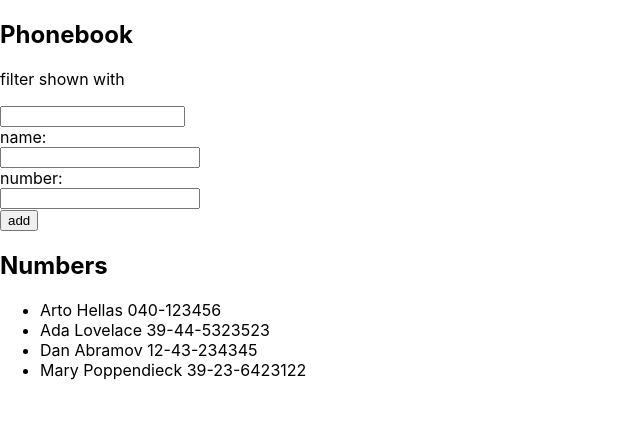
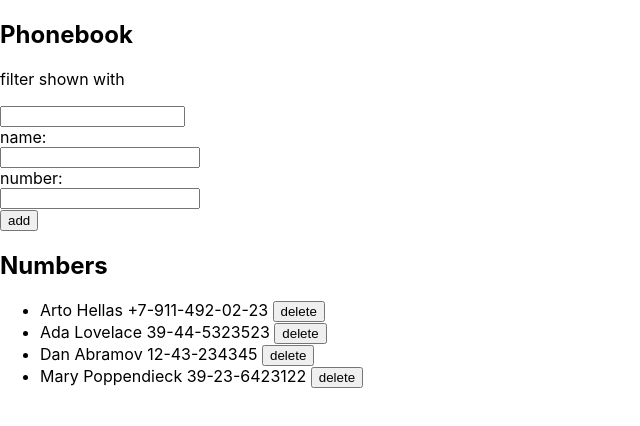
Before and after one commit to Cactus322/react-part-2b, a React (Create React App) app: page / in a window 1280 px wide. Shown: the top 426 px of the page, without its empty margins (0-640 px from the left). Built offline with nearby package versions, Linux system fonts and the light colour scheme; data requests are answered from the project's data file.

Commit message:
added json server && new functions

```diff
--- /dev/null
+++ b/db.json
@@ -0,0 +1,24 @@
+{
+  "persons": [
+    {
+      "name": "Arto Hellas",
+      "number": "+7-911-492-02-23",
+      "id": 1
+    },
+    {
+      "name": "Ada Lovelace",
+      "number": "39-44-5323523",
+      "id": 2
+    },
+    {
+      "name": "Dan Abramov",
+      "number": "12-43-234345",
+      "id": 3
+    },
+    {
+      "name": "Mary Poppendieck",
+      "number": "39-23-6423122",
+      "id": 4
+    }
+  ]
+}
--- a/package.json
+++ b/package.json
@@ -6,6 +6,7 @@
     "@testing-library/jest-dom": "^5.16.4",
     "@testing-library/react": "^13.3.0",
     "@testing-library/user-event": "^13.5.0",
+    "axios": "^0.27.2",
     "nanoid": "^4.0.0",
     "react": "^18.1.0",
     "react-dom": "^18.1.0",
@@ -16,7 +17,8 @@
     "start": "react-scripts start",
     "build": "react-scripts build",
     "test": "react-scripts test",
-    "eject": "react-scripts eject"
+    "eject": "react-scripts eject",
+    "server": "json-server -p3001 --watch db.json"
   },
   "eslintConfig": {
     "extends": [
--- a/src/App.jsx
+++ b/src/App.jsx
@@ -1,22 +1,23 @@
-import { useState } from "react";
+import { useEffect, useState } from "react";
 import { nanoid } from "nanoid";
 import { Person } from "./components/Person";
 import { SearchForm } from "./components/SearchForm";
 import { AddPersonForm } from "./components/AddPersonForm";
+import personService from "./services/personService";
 
 const App = () => {
-	const [persons, setPersons] = useState([
-		{ name: 'Arto Hellas', number: '040-123456'},
-		{ name: 'Ada Lovelace', number: '39-44-5323523'},
-		{ name: 'Dan Abramov', number: '12-43-234345'},
-		{ name: 'Mary Poppendieck', number: '39-23-6423122'}
-	  ])
-
-
+	const [persons, setPersons] = useState([]);
 	const [newName, setNewName] = useState("");
 	const [newNumber, setNewNumber] = useState("");
 	const [newSearch, setNewSearch] = useState("");
 	const [filteredPerson, setFilteredPerson] = useState([]);
+
+	useEffect(() => {
+		personService.getAll()
+		.then((responce) => {
+			setPersons(responce.data);
+		})
+	}, [])
 
 	const addPerson = (event) => {
 		event.preventDefault();
@@ -26,15 +27,37 @@ const App = () => {
 			number: newNumber
 		}
 
-		if (persons.filter(person => person.name === personObject.name).length) {
-			alert(`${personObject.name} is already added to phonebook`);
+		const personOldValues = persons.find(p => p.name === personObject.name);
+
+		if (Object.values(personObject).filter( elem => elem === '').length > 0) {
+			alert('fill in the empty fields');
+		} else if (personOldValues) {
+			if (window.confirm(`${personOldValues.name} is already added to phonebook, replace the old number with a new one?`)) {
+				const personNewValues = {...personOldValues, number: personObject.number};
+
+				personService.changeNumber(personNewValues.id, personNewValues)
+				.then((responce) => {
+					setPersons(persons.map(person => person.id !== personOldValues.id ? person : responce.data))
+				})
+			}
 		} else {
 			setPersons(persons.concat(personObject));
+			personService.create(personObject);
 		}
 
 		setFilteredPerson([]);
 		setNewSearch("")
 	};
+
+	const deletePerson = (event) => {
+		const id = event.target.parentElement.id;
+		const name = persons[id-1].name;
+
+		if (window.confirm(`Delete ${name}?`)) {
+			setPersons(persons.filter(person => person.id !== Number(id)))
+			personService.personDelete(id);
+		}
+	}
 
 	const handlePersonChange = (event) => {
 		setNewName(event.target.value);
@@ -61,7 +84,13 @@ const App = () => {
 
 	const DefaultPersonList = () => {
 		return persons.map((person) => (
-			<Person person={person.name} number={person.number} key={nanoid()} />
+			<Person
+				person={person.name}
+				number={person.number}
+				id={person.id}
+				deletePerson={deletePerson}
+				key={nanoid()}
+			/>
 		))
 	}
 
--- a/src/components/Person.jsx
+++ b/src/components/Person.jsx
@@ -1,3 +1,3 @@
-export const Person = ({person, number}) => (
-    <li>{person} {number}</li>
+export const Person = ({person, number, id, deletePerson}) => (
+    <li id={id}>{person} {number} <button onClick={deletePerson}>delete</button></li>
 )
--- /dev/null
+++ b/src/services/personService.js
@@ -0,0 +1,27 @@
+import axios from 'axios';
+const baseUrl = 'http://localhost:3001/persons';
+
+const getAll = () => {
+    return axios.get(baseUrl);
+}
+
+const create = personObject => {
+    return axios.post(baseUrl, personObject);
+}
+
+const personDelete = id => {
+    return axios.delete(`${baseUrl}/${id}`)
+}
+
+const changeNumber = (id, personNewValues) => {
+    return axios.put(`${baseUrl}/${id}`, personNewValues)
+}
+
+const personService = {
+    getAll,
+    create,
+    personDelete,
+    changeNumber
+}
+
+export default personService;
```
Also changed, not shown: 1 other file (tests, documents, lock files or other folders).
